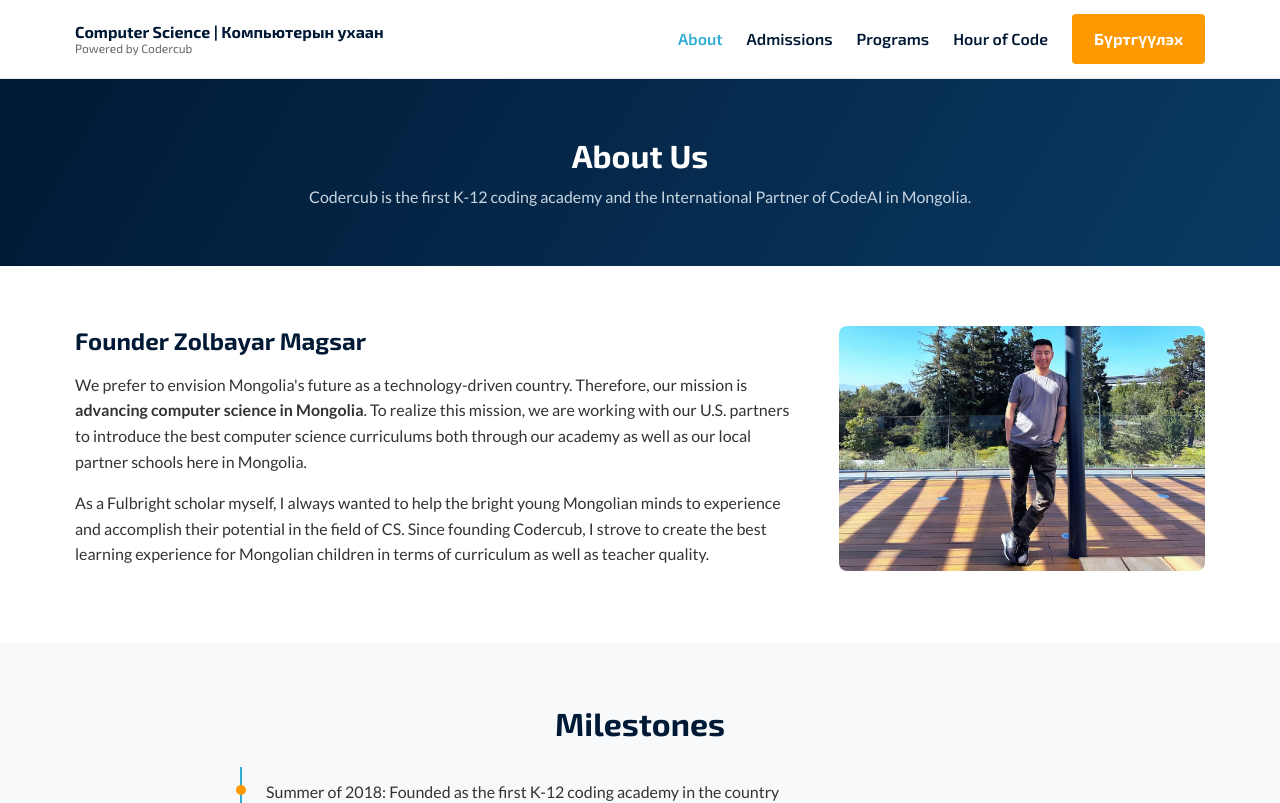
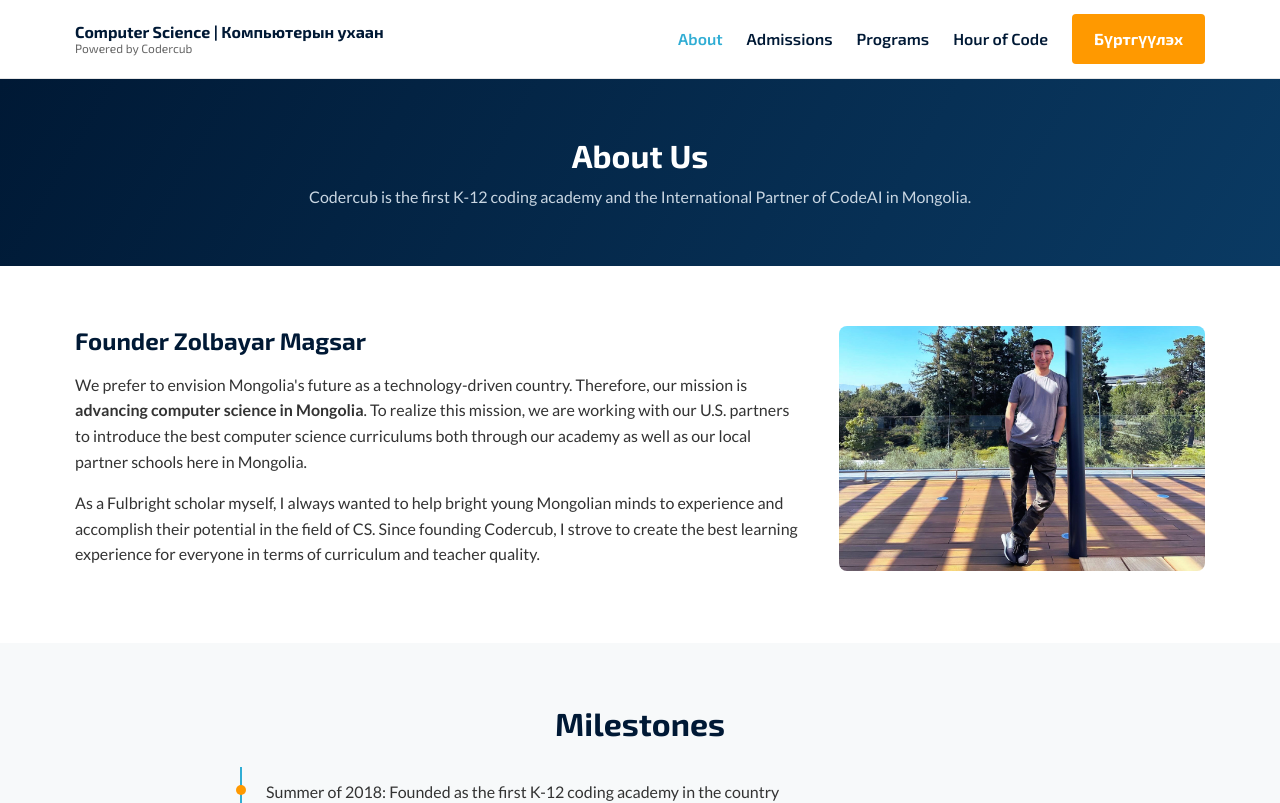
Before and after one commit to zmagsar/computerscience.mn, a Vue app: page /about in a window 1280 px wide. Shown: the top 803 px of the page. Built offline with nearby package versions, Linux system fonts and the light colour scheme.

Commit message:
Update AboutView.vue

```diff
--- a/src/views/AboutView.vue
+++ b/src/views/AboutView.vue
@@ -81,10 +81,9 @@ const faqs = [
           our local partner schools here in Mongolia.
         </p>
         <p>
-          As a Fulbright scholar myself, I always wanted to help the bright young Mongolian minds to experience
+          As a Fulbright scholar myself, I always wanted to help bright young Mongolian minds to experience
           and accomplish their potential in the field of CS. Since founding Codercub,
-          I strove to create the best learning experience for Mongolian children in terms of curriculum
-          as well as teacher quality.
+          I strove to create the best learning experience for everyone in terms of curriculum and teacher quality.
         </p>
       </div>
       <img :src="founder" alt="Zolbayar Magsar" class="about-intro__photo" />
```
